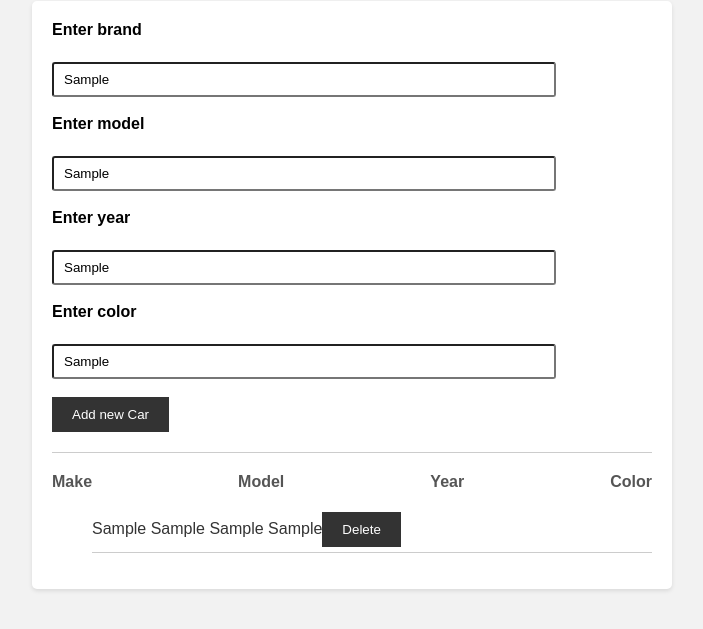
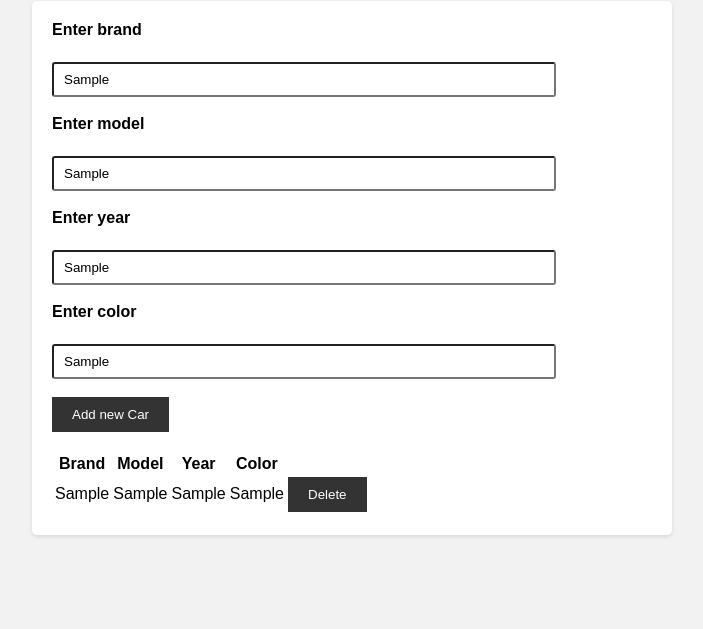
Before and after one commit to githubplatinum/CarStorage, a plain HTML site: page index.html in a window 1280 px wide. Both pictures are taken after typing "Sample", "Sample", "Sample", "Sample" into the empty fields and a click on the button "Add new Car". Shown: the part 99-728 px from the top of the page, without its empty margins (288-991 px from the left). Drawn offline with Linux system fonts and the light colour scheme.

Commit message:
Fix function displayCars()

```diff
--- a/index.html
+++ b/index.html
@@ -5,7 +5,7 @@
     <meta http-equiv="X-UA-Compatible" content="IE=edge">
     <meta name="viewport" content="width=device-width, initial-scale=1.0">
     <link rel="stylesheet" href="style.css">
-    <title>Car Catalog</title>
+    <title>Car Storage</title>
 </head>
 <body>
 
@@ -31,17 +31,20 @@
         </form>
 
         <div id="carListDiv">
+            <table id="carTable">
+              <thead>
+                <tr>
+                  <th>Brand</th>
+                  <th>Model</th>
+                  <th>Year</th>
+                  <th>Color</th>
 
-            <ul id="carListHead">
-            <li>Make</li>
-            <li>Model</li>
-            <li>Year</li>
-            <li>Color</li>
-                 </ul>
-             <ul id="carList">
+                </tr>
+              </thead>
+              <tbody id="carTableBody"></tbody>
+            </table>
+          </div>
 
-        </ul>
-    </div>
 
 
     </div>
--- a/script.js
+++ b/script.js
@@ -21,49 +21,48 @@ function storeCar(e) {
 
     displayCars();
   }
-
-/*-----------------*/
-
-
-
-
+  /*---------------------------------------------------------*/
   function displayCars() {
     const carStore = JSON.parse(localStorage.getItem("carStore"));
 
-    const carListElement = document.getElementById("carList");
-    carListElement.innerHTML = "";
+    const tableBody = document.getElementById("carTableBody");
+    tableBody.innerHTML = "";
 
     carStore.forEach((car, index) => {
 
-        const listItem = document.createElement("li");
+      const row = document.createElement("tr");
 
+      const brandCell = document.createElement("td");
+      brandCell.textContent = car.brand;
+      row.appendChild(brandCell);
 
-      listItem.textContent = `${car.brand} ${car.model} ${car.year} ${car.color}`;
+      const modelCell = document.createElement("td");
+      modelCell.textContent = car.model;
+      row.appendChild(modelCell);
 
+      const yearCell = document.createElement("td");
+      yearCell.textContent = car.year;
+      row.appendChild(yearCell);
 
+      const colorCell = document.createElement("td");
+      colorCell.textContent = car.color;
+      row.appendChild(colorCell);
 
-      listItem.classList.add("car-item");
-
-
-      // delete Button
+      const deleteCell = document.createElement("td");
       const deleteBtn = document.createElement("button");
-
       deleteBtn.textContent = "Delete";
       deleteBtn.classList.add("deleteBtn");
       deleteBtn.addEventListener("click", deleteCar.bind(null, index));
-      listItem.appendChild(deleteBtn);
+      deleteCell.appendChild(deleteBtn);
 
+      row.appendChild(deleteCell);
 
-      carListElement.appendChild(listItem);
-
-
+      tableBody.appendChild(row);
     });
   }
-
-
+  /*----------------------------------*/
   function deleteCar(index) {
-
-    const carStore  = JSON.parse(localStorage.getItem("carStore"));
+    const carStore = JSON.parse(localStorage.getItem("carStore"));
     carStore.splice(index, 1);
 
     localStorage.setItem("carStore", JSON.stringify(carStore));
--- a/style.css
+++ b/style.css
@@ -34,7 +34,6 @@ body {
     width: 80%;
     padding: 8px 10px;
     border-radius: 3px;
-
   }
 
   #submit {
@@ -42,9 +41,8 @@ body {
     background-color: #333;
     color: #fff;
     border: none;
-        cursor: pointer;
+    cursor: pointer;
   }
-
 
   .deleteBtn {
     padding: 10px 20px;
@@ -54,7 +52,7 @@ body {
     cursor: pointer;
   }
 
-  #carListDiv {
+  #carList {
     margin-top: 20px;
     border-top: 1px solid #ccc;
     padding-top: 20px;
@@ -70,22 +68,9 @@ body {
     color: #555;
   }
 
-    /*
-  #carList {
-    list-style: none;
-    padding: 0;
-    margin: 0;
-    display: flex;
-    justify-content: space-between;
-    font-weight: bold;
-    color: #555;
-  }
-  */
   #carList li {
     list-style: none;
     padding: 5px 0;
     border-bottom: 1px solid #ccc;
     color: #333;
-
-
   }
```
